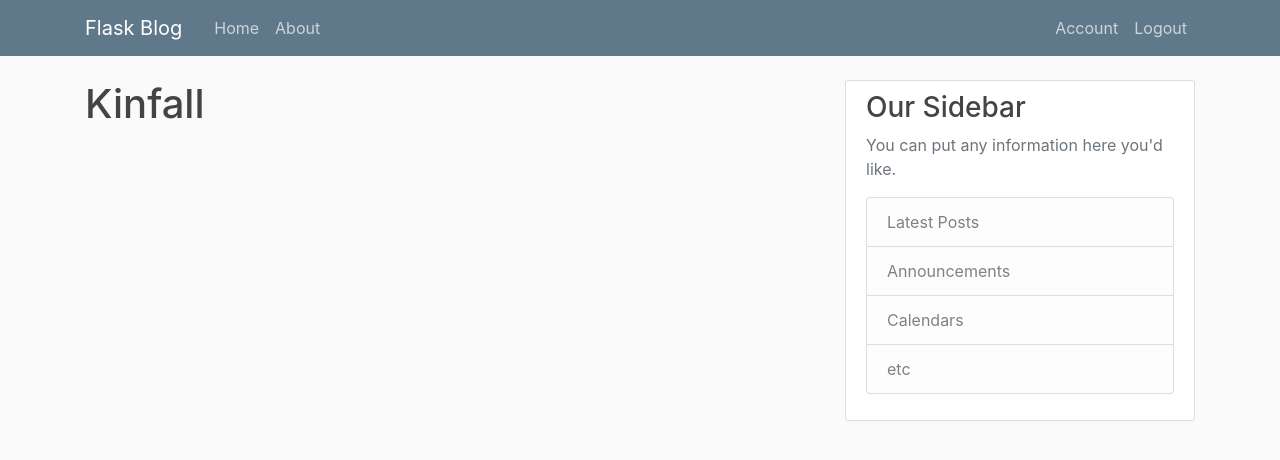
After one commit to DanielMachadoVasconcelos/python-flask-blog, a Flask app: page /account in a window 1280 px wide. The commit adds this page. Shown: the top 460 px of the page. Run offline with Flask 2, Linux system fonts and the light colour scheme; a user stored in the database is signed in; some libraries are stand-ins or nearby versions.

Commit message:
Fixed the user login session

```diff
--- a/flaskblog/__init__.py
+++ b/flaskblog/__init__.py
@@ -2,11 +2,15 @@
 from flask import Flask
 from flask_sqlalchemy import SQLAlchemy
 from flask_bcrypt import Bcrypt
+from flask_login import LoginManager
 
 app = Flask(__name__)
 app.config['SECRET_KEY'] = '5791628bb0b13ce0c676dfde280ba245'
 app.config['SQLALCHEMY_DATABASE_URI'] = 'sqlite:///site.db'
 db = SQLAlchemy(app)
 bcrypt = Bcrypt(app)
+login_manager = LoginManager(app)
+login_manager.login_view = 'login'
+login_manager.login_message_category = 'info'
 
 from flaskblog import routes
--- a/flaskblog/routes.py
+++ b/flaskblog/routes.py
@@ -1,7 +1,9 @@
-from flask import render_template, url_for, flash, redirect
+from flask import render_template, url_for, flash, redirect, request
 from flaskblog import app, db, bcrypt
 from flaskblog.forms import RegistrationForm, LoginForm
 from flaskblog.models import User, Post
+from flask_login import login_user, current_user, logout_user, login_required
+
 
 posts = [
     {
@@ -32,24 +34,42 @@
 
 @app.route("/register", methods=['GET', 'POST'])
 def register():
+    if current_user.is_authenticated:
+        return redirect(url_for('home'))
     form = RegistrationForm()
     if form.validate_on_submit():
         hashed_password = bcrypt.generate_password_hash(form.password.data).decode('utf-8')
         user = User(username=form.username.data, email=form.email.data, password=hashed_password)
         db.session.add(user)
         db.session.commit()
-        flash(f'You account has been created for {form.username.data}! You are now able to login in', 'success')
+        flash('Your account has been created! You are now able to log in', 'success')
         return redirect(url_for('login'))
     return render_template('register.html', title='Register', form=form)
 
 
 @app.route("/login", methods=['GET', 'POST'])
 def login():
+    if current_user.is_authenticated:
+        return redirect(url_for('home'))
     form = LoginForm()
     if form.validate_on_submit():
-        if form.email.data == 'admin@blog.com' and form.password.data == 'password':
-            flash('You have been logged in!', 'success')
-            return redirect(url_for('home'))
+        user = User.query.filter_by(email=form.email.data).first()
+        if user and bcrypt.check_password_hash(user.password, form.password.data):
+            login_user(user, remember=form.remember.data)
+            next_page = request.args.get('next')
+            return redirect(next_page) if next_page else redirect(url_for('home'))
         else:
-            flash('Login Unsuccessful. Please check username and password', 'danger')
+            flash('Login Unsuccessful. Please check email and password', 'danger')
     return render_template('login.html', title='Login', form=form)
+
+
+@app.route("/logout")
+def logout():
+    logout_user()
+    return redirect(url_for('home'))
+
+
+@app.route("/account")
+@login_required
+def account():
+    return render_template('account.html', title='Account')
--- /dev/null
+++ b/flaskblog/templates/account.html
@@ -0,0 +1,4 @@
+{% extends "layout.html" %}
+{% block content %}
+    <h1>{{ current_user.username }}</h1>
+{% endblock content %}
--- a/flaskblog/templates/layout.html
+++ b/flaskblog/templates/layout.html
@@ -26,13 +26,18 @@
           </button>
           <div class="collapse navbar-collapse" id="navbarToggle">
             <div class="navbar-nav mr-auto">
-              <a class="nav-item nav-link" href="/">Home</a>
-              <a class="nav-item nav-link" href="/about">About</a>
+              <a class="nav-item nav-link" href="{{ url_for('home') }}">Home</a>
+              <a class="nav-item nav-link" href="{{ url_for('about') }}">About</a>
             </div>
             <!-- Navbar Right Side -->
             <div class="navbar-nav">
-              <a class="nav-item nav-link" href="/login">Login</a>
-              <a class="nav-item nav-link" href="/register">Register</a>
+              {% if current_user.is_authenticated %}
+                <a class="nav-item nav-link" href="{{ url_for('account') }}">Account</a>
+                <a class="nav-item nav-link" href="{{ url_for('logout') }}">Logout</a>
+              {% else %}
+                <a class="nav-item nav-link" href="{{ url_for('login') }}">Login</a>
+                <a class="nav-item nav-link" href="{{ url_for('register') }}">Register</a>
+              {% endif %}
             </div>
           </div>
         </div>
@@ -41,6 +46,15 @@
     <main role="main" class="container">
       <div class="row">
         <div class="col-md-8">
+          {% with messages = get_flashed_messages(with_categories=true) %}
+            {% if messages %}
+              {% for category, message in messages %}
+                <div class="alert alert-{{ category }}">
+                  {{ message }}
+                </div>
+              {% endfor %}
+            {% endif %}
+          {% endwith %}
           {% block content %}{% endblock %}
         </div>
         <div class="col-md-4">
```
Also changed, not shown: flaskblog/models.py (+7 -2 lines), README.md, 3 other files.
